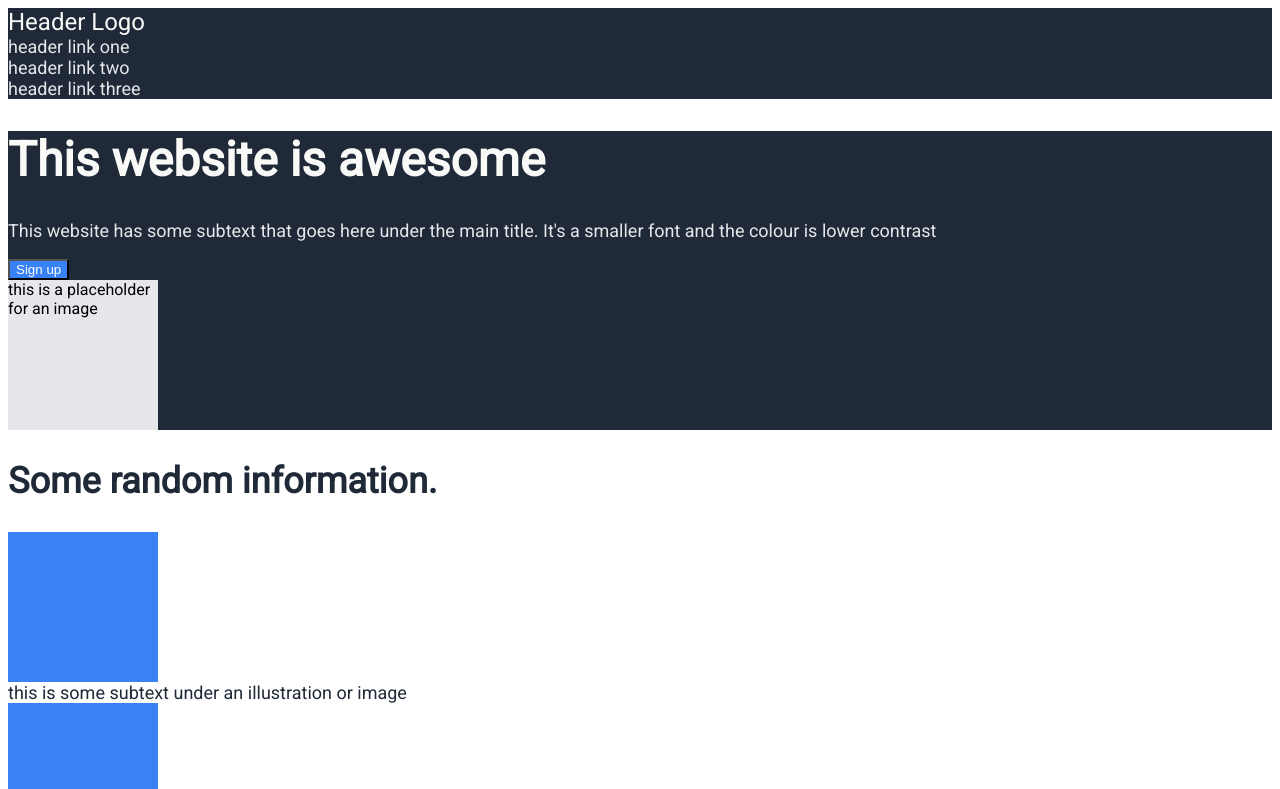
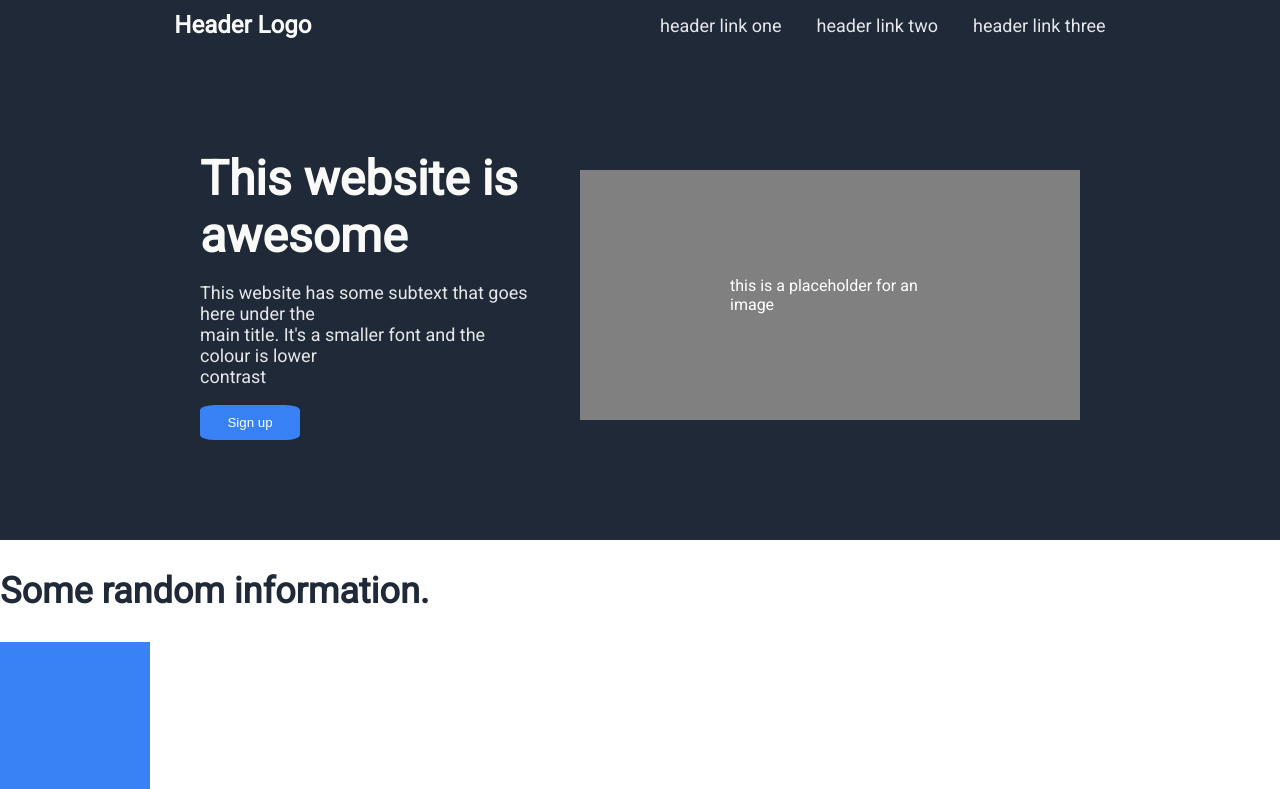
Before and after one commit to a-me01/landing-page, a plain HTML site: page index.html in a window 1280 px wide. Shown: the top 789 px of the page. Drawn offline with Linux system fonts and the light colour scheme.

Commit message:
Add CSS style to header and main

```diff
--- a/index.html
+++ b/index.html
@@ -12,17 +12,21 @@
     <body>
         <div class="header">
             <div class="logo"> Header Logo</div>
-            <nav> <a href="?">header link one</a></nav>
-            <nav> <a href="?">header link two</a></nav>
-            <nav> <a href="?">header link three</a></nav>
+            <div class="links">
+                <nav> <a href="?">header link one</a></nav>
+                <nav> <a href="?">header link two</a></nav>
+                <nav> <a href="?">header link three</a></nav>
+            </div>
+
         </div>
 
         <div class="main">
-            <h1>This website is awesome</h1>
-            <p class="subtext">This website has some subtext that goes here under the main title. It's a smaller font
-                and the colour is
-                lower contrast</p>
-            <button class="button-1">Sign up</button>
+            <div class="left-main">
+                <h1>This website is <br>awesome</br></h1>
+                <p class="subtext">This website has some subtext that goes here under the <br>main title.
+                    It's a smaller font and the colour is lower <br>contrast</p>
+                <button class="button-1">Sign up</button>
+            </div>
             <div class="placeholder">this is a placeholder for an image</div>
         </div>
 
--- a/style.css
+++ b/style.css
@@ -2,17 +2,31 @@
 
 body {
     font-family: 'Roboto', sans-serif;
+    padding: 0;
+    margin: 0;
 }
-
 
 .header,
 .footer {
     background-color: #1F2937;
 }
 
+.header {
+    display: flex;
+    justify-content: space-around;
+    height: 50px;
+    align-items: center;
+}
+
+.links {
+    display: flex;
+    gap: 35px;
+}
+
 .logo {
     font-size: 24px;
     color: #F9FAF8;
+    font-weight: bold;
 }
 
 a {
@@ -23,12 +37,26 @@ a {
 
 .main {
     background-color: #1F2937;
+    display: flex;
+    padding: 100px;
+    align-items: center;
+    justify-content: center;
+    gap: 50px;
+}
+
+.left-main {
+    display: flex;
+    flex-direction: column;
+    align-items: flex-start;
+    margin-left: 100px;
 }
 
 h1 {
     font-size: 48px;
     font-weight: extra-bold;
     color: #F9FAF8;
+    margin: 0;
+    padding: 0;
 }
 
 .subtext {
@@ -39,12 +67,23 @@ h1 {
 button {
     background-color: #3882F6;
     color: white;
+    border: none;
+    border-radius: 15%;
+    padding: 10px;
+    width: 100px;
 }
 
 .placeholder {
-    width: 150px;
+    width: 200px;
     height: 150px;
-    background-color: #E5E7EB;
+    background-color: grey;
+    display: flex;
+    flex-shrink: 0;
+    justify-content: space-around;
+    align-items: center;
+    margin-right: 100px;
+    padding: 50px 150px 50px 150px;
+    color: white;
 }
 
 h2 {
```
